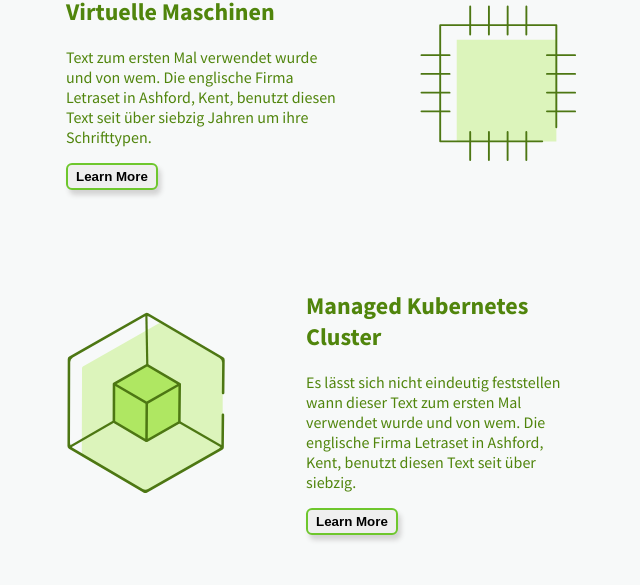
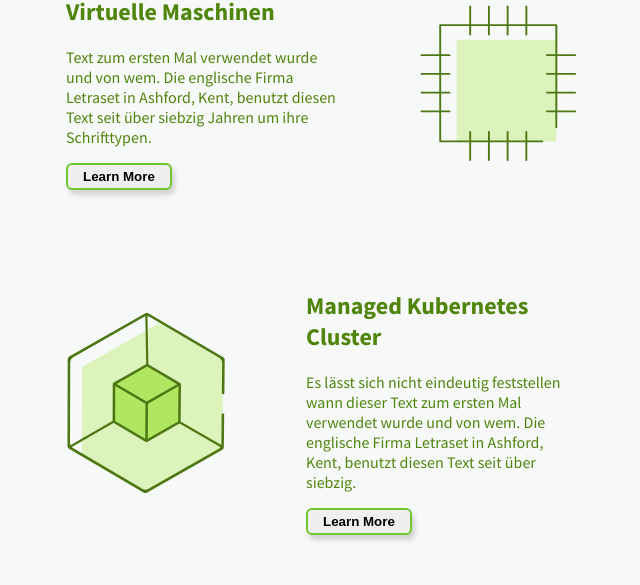
Before and after one commit to lenakujath/smarttec, a React (Create React App) app: page / in a window 1280 px wide. Shown: the part 2169-2754 px from the top of the page, without its empty margins (318-958 px from the left). Built offline with nearby package versions, Linux system fonts and the light colour scheme.

Commit message:
changes hover effect on learn-buttons

```diff
--- a/src/components/advantages/Advantages.js
+++ b/src/components/advantages/Advantages.js
@@ -4,13 +4,15 @@
 import Resilient from './Icon_Resilient.svg';
 import Dezentral from './Icon_Dezentral.svg';
 import Nachhaltig from './Icon_Nachhaltigkeit.svg';
+import Fade from 'react-reveal/Fade';
 
 
 const Advantages = () => {
 
     return (
-        <>
+
             <div className="container">
+              {/* <Fade top> */}
                 <h2>Vorteile</h2>
                 <div className="card-container">
                   <Card
@@ -35,8 +37,8 @@
                                 Günstiger Direktbezug von Grundstrom vor Ort."
                   />
                 </div>
+              {/* </Fade> */}
             </div>
-          </>
     );
 }
 
--- a/src/components/card/Card.js
+++ b/src/components/card/Card.js
@@ -1,10 +1,10 @@
 import React from 'react';
 import './Card.css';
-
+import Fade from 'react-reveal/Fade';
 
 const Card = ({ cardSymbol, cardAlt, cardTitle, cardText}) => {
     return (
-        <>
+            <Fade top>
             <div className="card">
                 <img src={cardSymbol} alt={cardAlt}/>
                 <div className="card-content">
@@ -12,7 +12,7 @@
                     <p>{cardText}</p>
                 </div>
             </div>
-          </>
+            </Fade>
     );
 }
 
--- a/src/components/features/Features.css
+++ b/src/components/features/Features.css
@@ -22,20 +22,41 @@
 .learn-button {
     border: 2px solid #6ec72d;
     box-shadow: 3px 5px 5px lightgrey;
-    padding: 4px 8px;
+    padding: 4px 15px;
     border-radius: 6px;
     font-weight: bold;
     cursor: pointer;
-    transition: all .5s;
+    overflow: hidden;
+    transition:  0.08s ease-in;
 }
 
-.learn-button:hover{
+/* .learn-button:hover{
     letter-spacing: 0.5em;
+  } */
+
+  .learn-button:before{
+    content: "→";
+    position: absolute;
+    color: black;
+    left: 82%;
+    opacity: 0;
+    transition: all 0.5s ease-in;
   }
 
-.hide {
-    display: none;
-}
+  .learn-button:hover:before{
+    left: 88%;
+    opacity: 1;
+  }
+
+  .learn-button:hover {
+    border: 0px #fff solid;
+    transform: scale(1.2, 1.2);
+    transition: border 0.3s ease-out;
+    transition: transform 250ms cubic-bezier(0.680, -0.550, 0.27, 1.6);
+    box-shadow: none;
+    background: none;
+  }
+
 
 @media (max-width: 750px) {
     .feature-container {
--- a/src/components/features/Features.js
+++ b/src/components/features/Features.js
@@ -7,18 +7,21 @@
 import Fade from 'react-reveal/Fade';
 
 
+
 const Features = () => {
 
 
     return (
         <>
             <div className="container">
+
                 <InfoText
                     title="Unsere Leistungen"
                     text="Dieser Text liegt in verschiedenen Variationen vor, auf dieser Website finden sie Transliterationen
                             des Textes für Kyrillisch (also russisches Lorem Ipsum), Griechisch und Armenisch, da sich die
                             Alphabete dieser Sprachen für eine"
                 />
+
                 <Fade left>
                     <div className="feature-container">
                         <div className="text-left">
--- a/src/components/mission/Mission.js
+++ b/src/components/mission/Mission.js
@@ -1,4 +1,4 @@
-import React, { useEffect } from 'react';
+import React  from 'react';
 import './Mission.css';
 import InfoText from '../infotext/InfoText';
 import Card from '../card/Card';
@@ -14,12 +14,12 @@
     return (
         <>
             <div className="container">
-              <Fade top>
                 <InfoText title="Unsere Mission"
                           text="Dieser Text liegt in verschiedenen Variationen vor, auf dieser Website finden sie Transliterationen
                           des Textes für Kyrillisch (also russisches Lorem Ipsum), Griechisch und Armenisch, da sich die
                           Alphabete dieser Sprachen für eine Ersetzung Buchstaben für Buchstaben eignen."
                 />
+                {/* <Fade top> */}
                 <div className="card-container">
                   <Card
                     cardSymbol={CO2}
@@ -40,7 +40,7 @@
                     cardText="Der Text liegt in vielen Variationen vor auf dieser Website"
                   />
                 </div>
-                </Fade>
+                {/* </Fade> */}
                 <Button button="Mehr erfahren"/>
             </div>
           </>
--- a/src/components/text-banner/TextBanner.js
+++ b/src/components/text-banner/TextBanner.js
@@ -2,7 +2,6 @@
 import './TextBanner.css';
 import InfoText from '../infotext/InfoText';
 import Bird from './Icon_Bird.svg';
-
 
 const TextBanner = () => {
 
```
Lines whose indentation alone changed are shown as unchanged.
